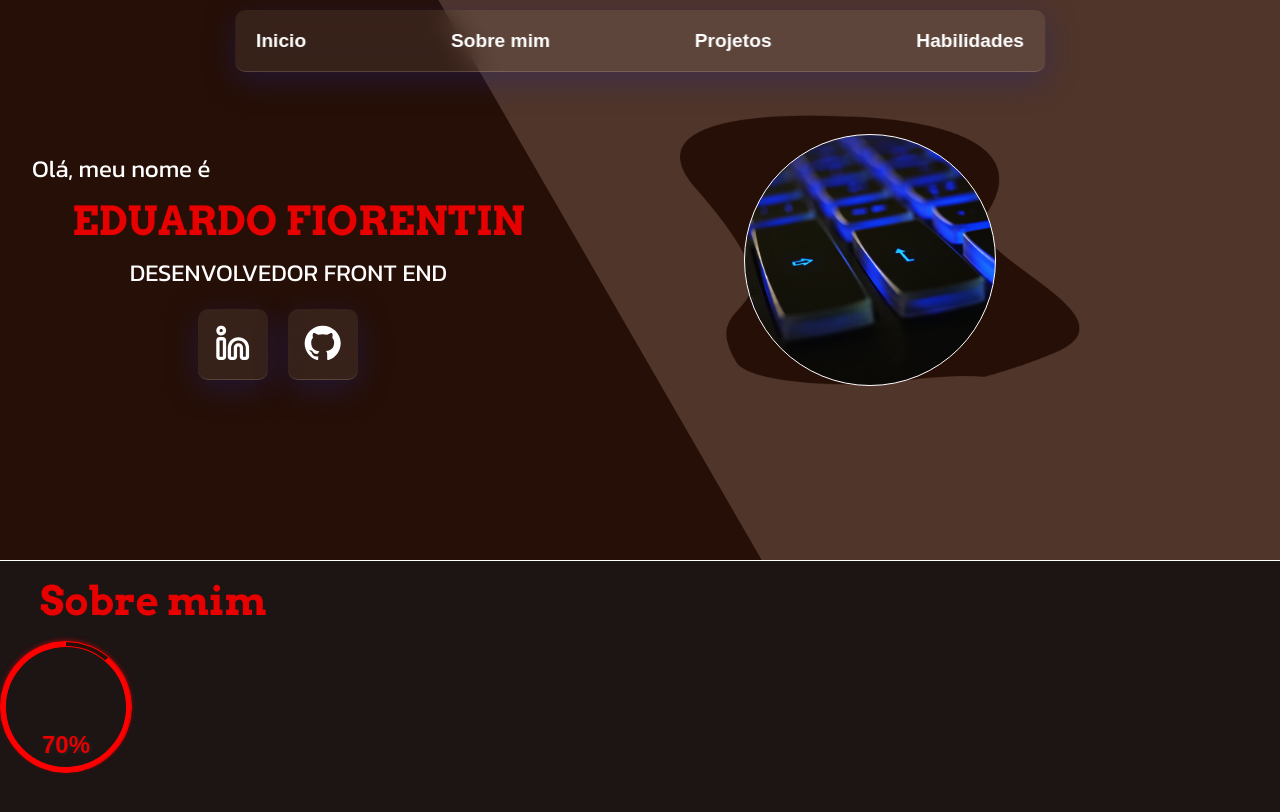
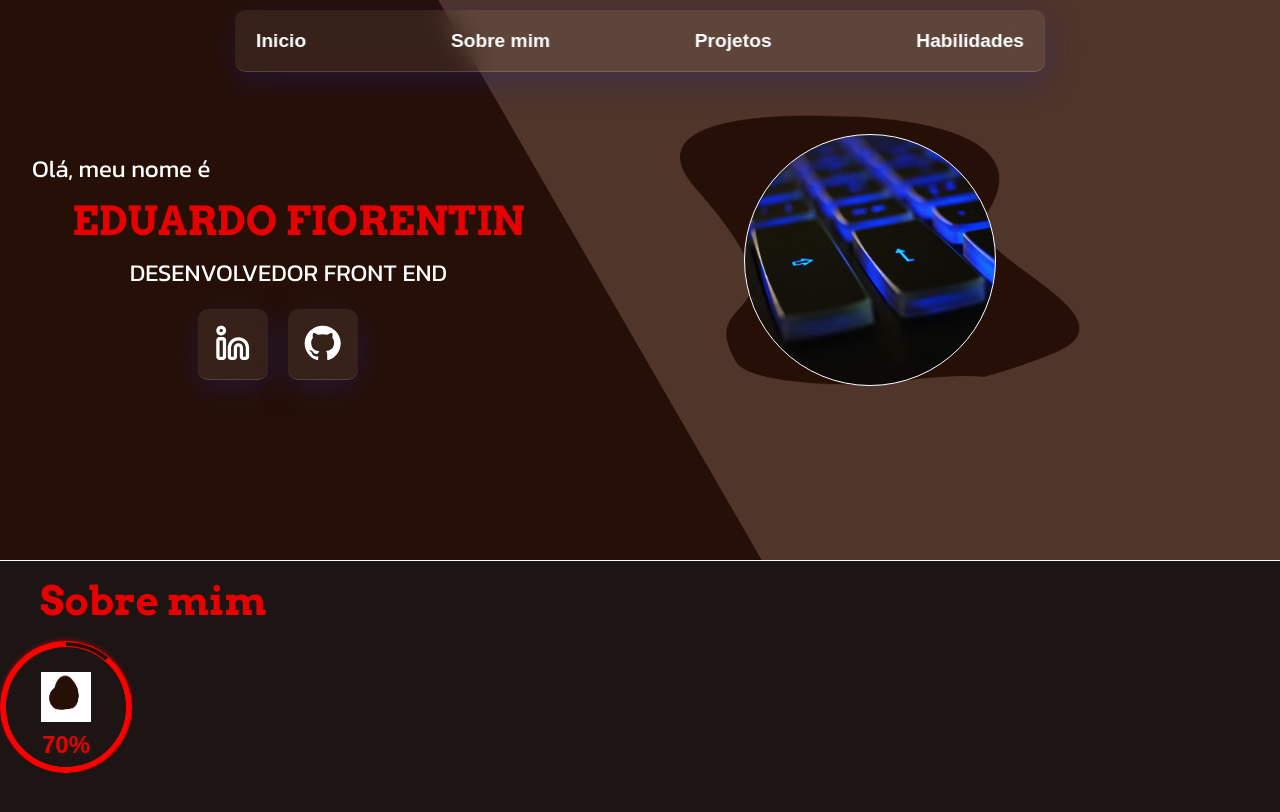
Before and after one commit to EduardoFiorentin/projeto-portifolio, a plain HTML site: page index.html in a window 1280 px wide. Shown: the top 812 px of the page. Drawn offline with Linux system fonts and the light colour scheme; a web font is replaced by a local one.

Commit message:
update
local imagem barra de progresso

```diff
--- a/assets/css/about.css
+++ b/assets/css/about.css
@@ -2,6 +2,11 @@
     background-color: var(--black);
     height: 100vh;
 }
+
+
+
+
+
 
 .about__card {
     display: inline-block;
@@ -49,3 +54,16 @@
     border-radius: 100vw;
     border: 1px solid var(--red);
 }
+
+.card-items {
+    width: 50px;
+    display: flex;
+    position: absolute;
+    top: 50%;
+    right: 50%;
+    transform: translateX(50%) translateY(-70%);
+}
+.card__items-img {
+    height: 50px;
+    width: 50px;
+}
--- a/index.html
+++ b/index.html
@@ -69,7 +69,10 @@
         <h2 class="about__title title__config">Sobre mim</h2>
         <div>
             <div class="about__img"></div>
-            <div class="about__img-info"></div>
+            <div class="about__img-info-cont">
+                <div class="about__img-info"></div>
+                <a href="" class="about__linkcv"></a>
+            </div>
         </div>
         <div class="about__cards">
             <div class="about__card">
@@ -80,6 +83,9 @@
                     </div>
                 </div>
                 <h2 class="card-percent">70%</h2>
+                <div class="card-items">
+                    <img src="./assets/images/fundo_marrom.png" alt="" class="card__items-img">
+                </div>
             </div>
         </div>
     </section>
```
